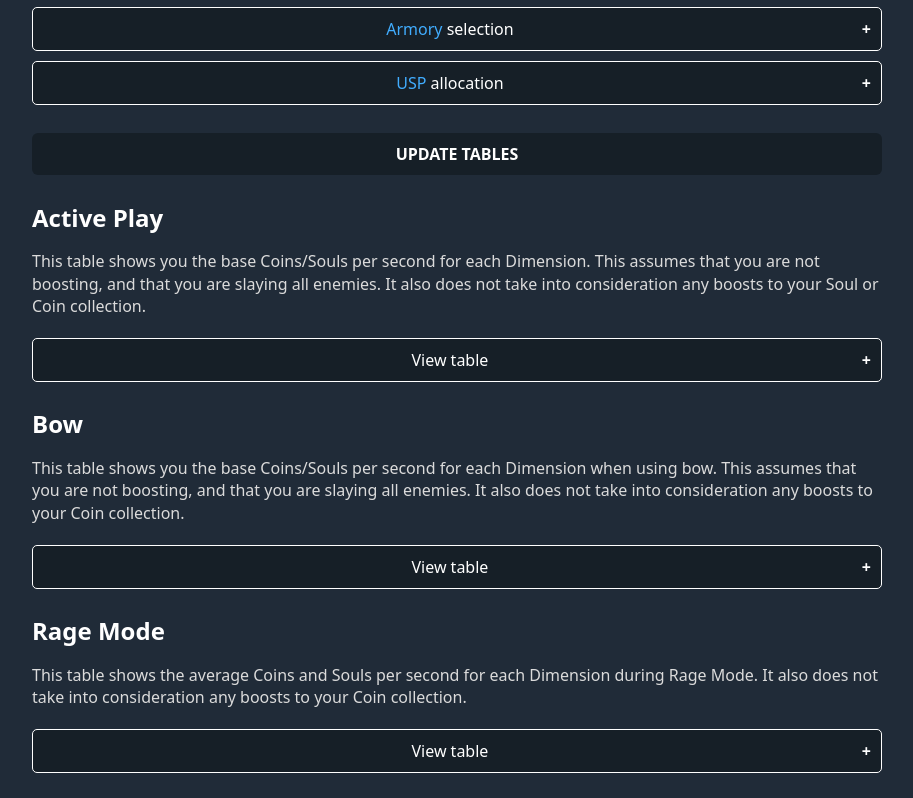
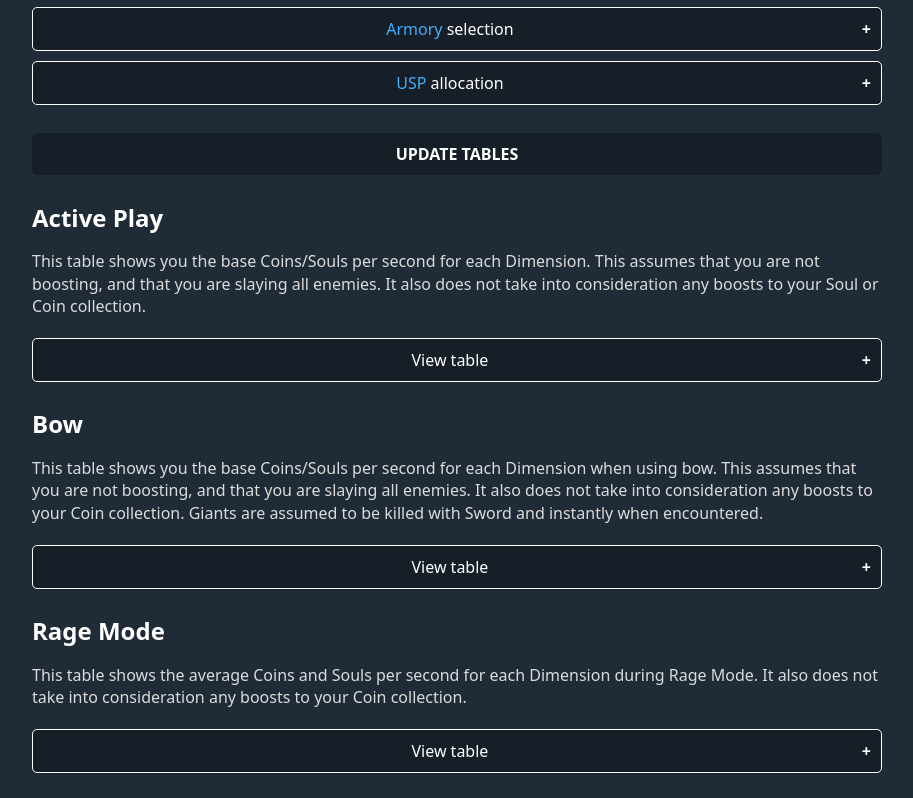
Before and after one commit to GCHeroes1/Idle-Slayer-Calculator, a plain HTML site: page templates/index.html in a window 1280 px wide. Shown: the part 751-1549 px from the top of the page, without its empty margins (183-1096 px from the left). Drawn offline with nearby package versions, Linux system fonts and the light colour scheme; no server answers.

Commit message:
Clarifying how giants are killed

```diff
--- a/templates/index.html
+++ b/templates/index.html
@@ -146,7 +146,7 @@
 <h2>Bow</h2>
 <p>This table shows you the base Coins/Souls per second for each Dimension when using bow. This assumes that you are not
     boosting, and that you are slaying all enemies. It also does not take into consideration any boosts to your Coin
-    collection.</p>
+    collection. Giants are assumed to be killed with Sword and instantly when encountered.</p>
 <button type="button" class="collapsible">View table</button>
 <div class="content">
     <table>
```
